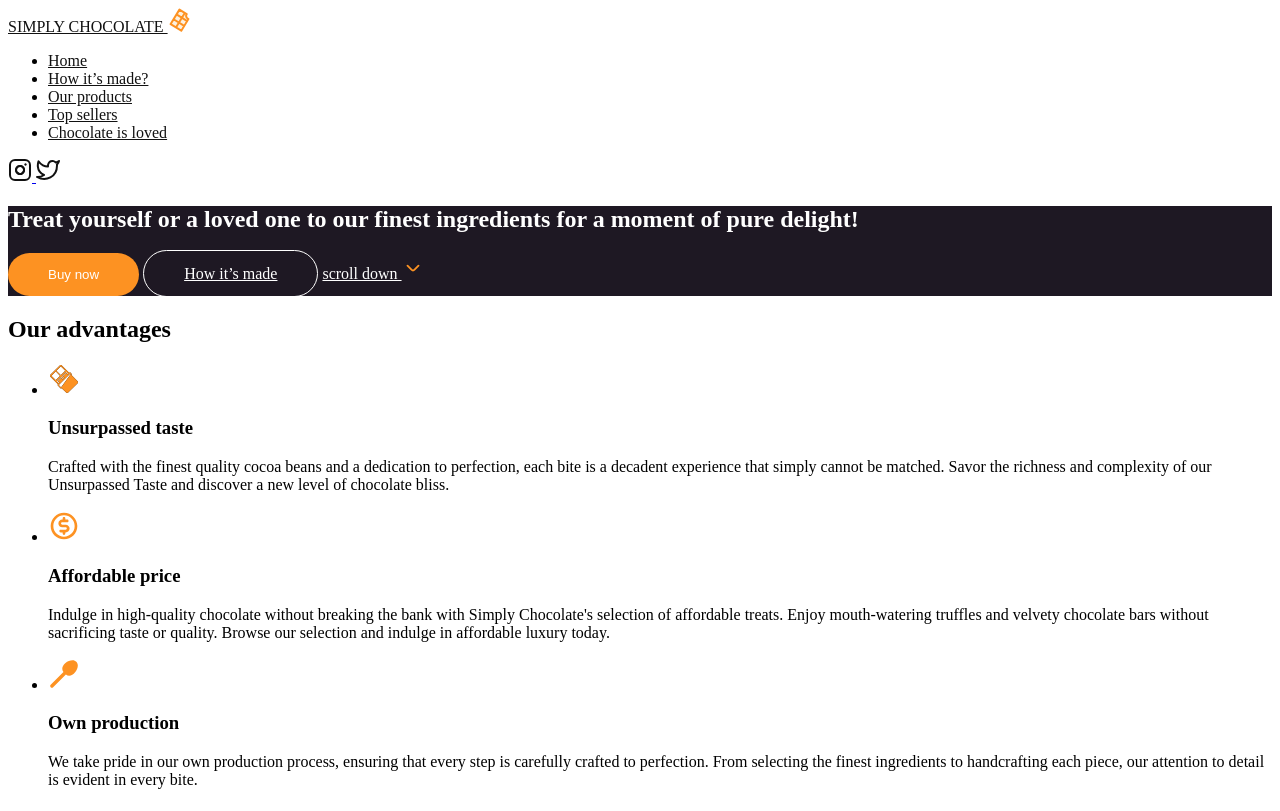
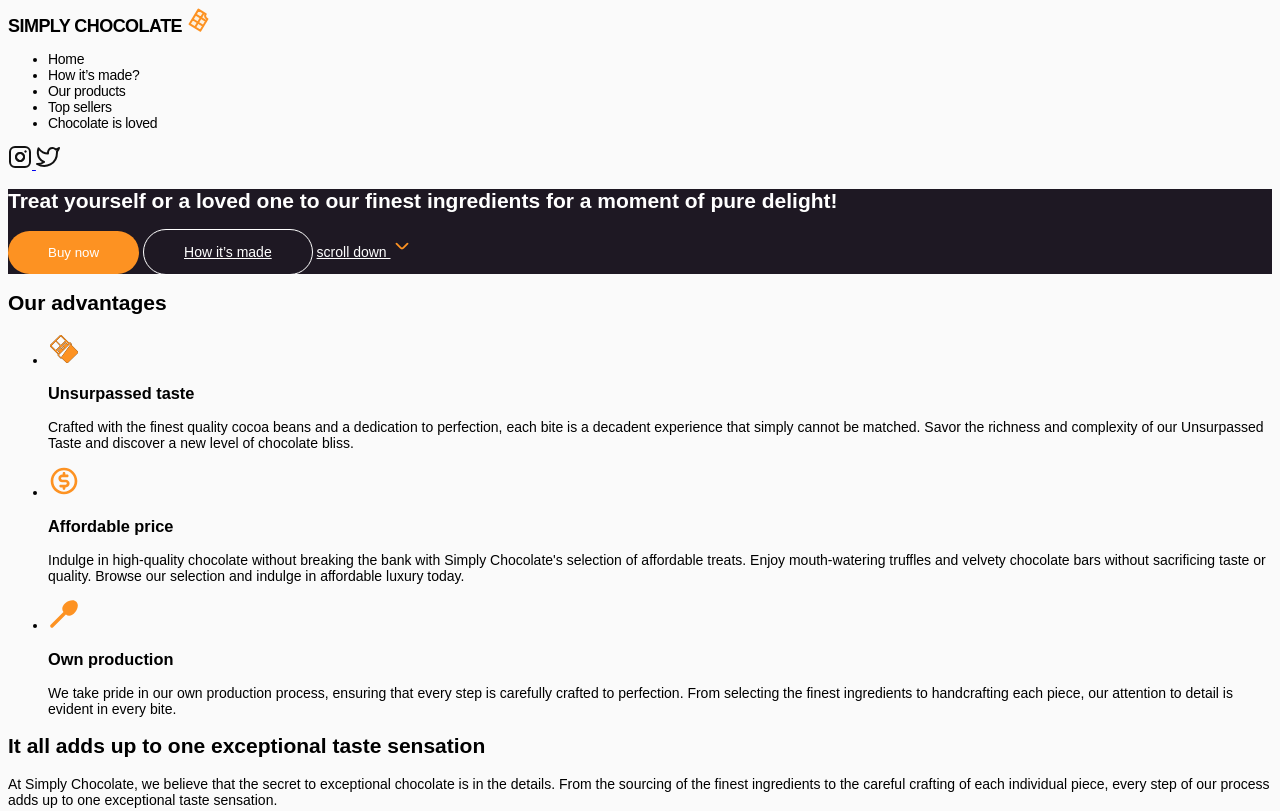
Before and after one commit to yuliia-petrenko/fson-97, a plain HTML site: page index.html in a window 1280 px wide. Shown: the top 811 px of the page. Drawn offline with Linux system fonts and the light colour scheme.

Commit message:
add css file(color,line-high,letter-spacing)

```diff
--- a/css/styles.css
+++ b/css/styles.css
@@ -6,12 +6,30 @@
   --c-background-light: #fafafa;
 }
 
+body {
+  font-family: 'Montserrat', sans-serif;
+  color: var(--color-primery);
+  background-color: var(--c-background-light);
+  font-size: 14px;
+}
 .logo {
-  color: var(--c-primary);
+  color: var(--c-primery);
+  font-size: 18px;
+  font-weight: 700;
+  line-height: 1.11;
+  letter-spacing: -0.03em;
+  text-decoration: none;
+  text-transform: uppercase;
 }
 
 .nav-link {
   color: var(--c-primary);
+  color: var(--color-primery);
+  font-size: 14px;
+  font-weight: 500;
+  line-height: 16px;
+  letter-spacing: -0.28px;
+  text-decoration: none;
 }
 
 .nav-link:hover {
```
Also changed, not shown: 2 other files.
